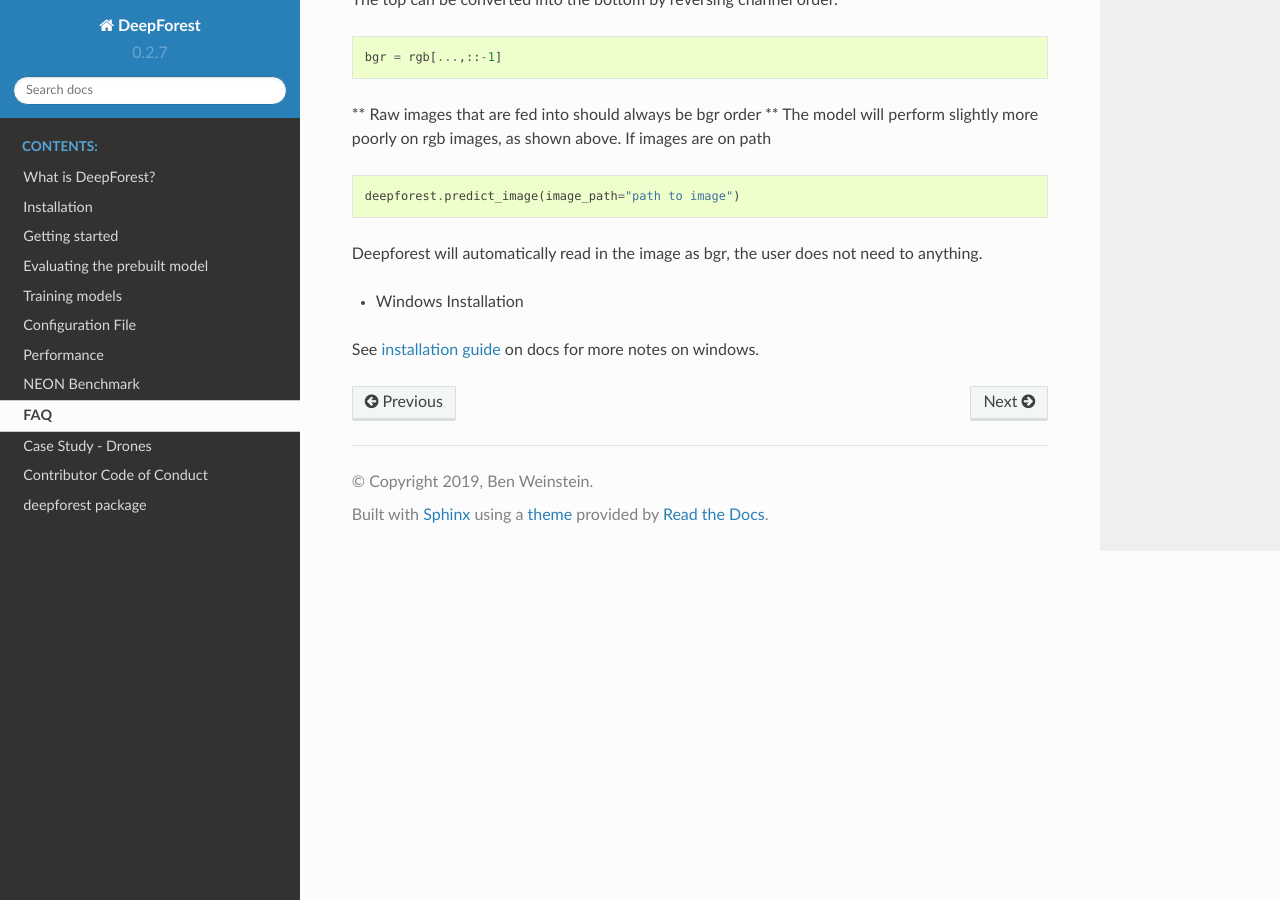
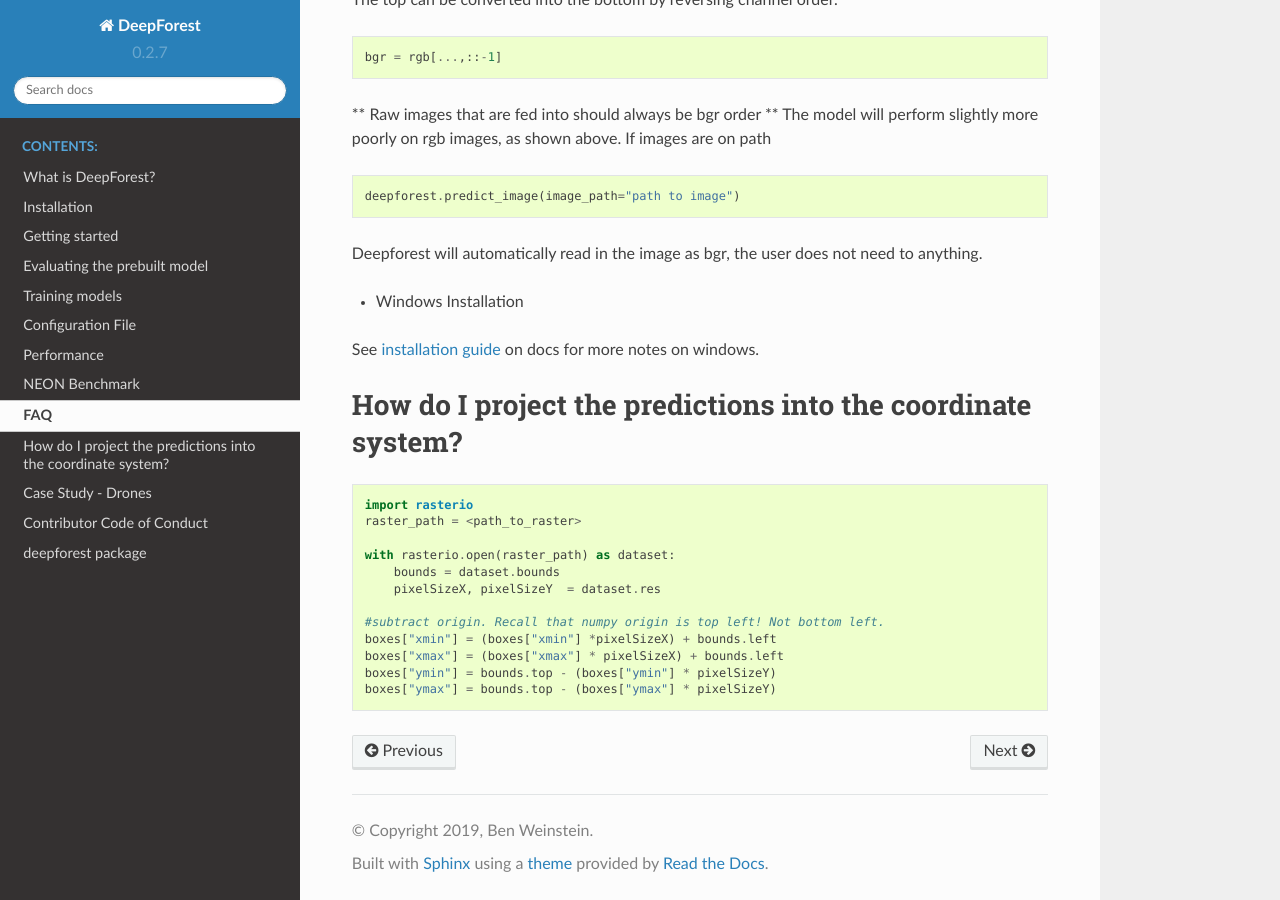
Before and after one commit to weecology/DeepForest, a Sphinx documentation site: the page built from docs/FAQ.md, in a window 1280 px wide and 900 px high, scrolled down 1385 px. Built offline with Sphinx 7.4.7 and the Read the Docs theme 2.0.0, drawn with Linux system fonts in a browser that asks for light colours; pages that are not in the unit, such as notebooks, are missing from menus.

Commit message:
docs update

````diff
--- a/docs/FAQ.md
+++ b/docs/FAQ.md
@@ -50,3 +50,20 @@ Deepforest will automatically read in the image as bgr, the user does not need t
 * Windows Installation
 
 See [installation guide](installation.md/#Windows-installation) on docs for more notes on windows.
+
+# How do I project the predictions into the coordinate system?
+
+```
+import rasterio
+raster_path = <path_to_raster>
+
+with rasterio.open(raster_path) as dataset:
+    bounds = dataset.bounds
+    pixelSizeX, pixelSizeY  = dataset.res
+
+#subtract origin. Recall that numpy origin is top left! Not bottom left.
+boxes["xmin"] = (boxes["xmin"] *pixelSizeX) + bounds.left
+boxes["xmax"] = (boxes["xmax"] * pixelSizeX) + bounds.left
+boxes["ymin"] = bounds.top - (boxes["ymin"] * pixelSizeY)
+boxes["ymax"] = bounds.top - (boxes["ymax"] * pixelSizeY)
+```
````
Also changed, not shown: docs/case_study_FrenchGuiana.md (+4 -4 lines).
